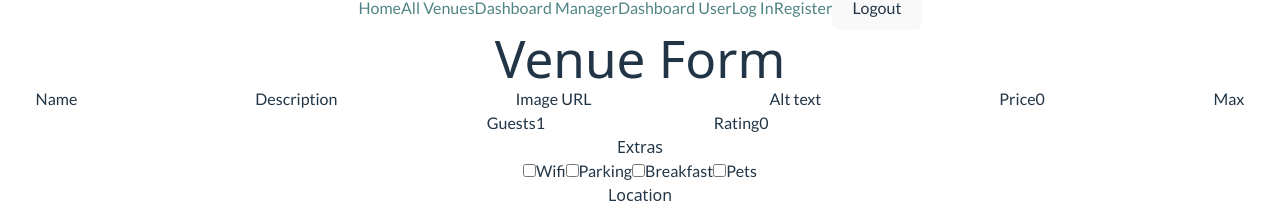
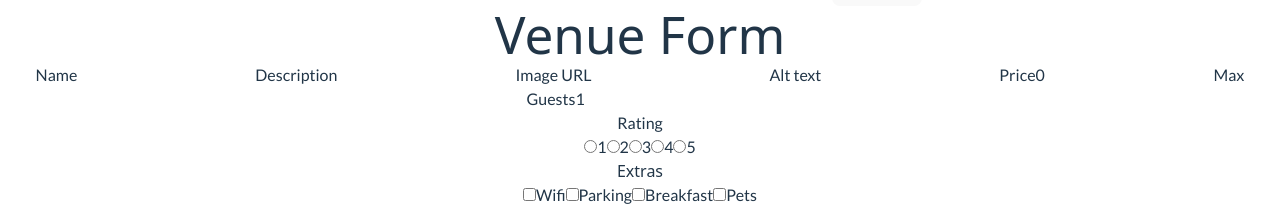
Before and after one commit to AnnaSkudsveen/PE2-Holidaze, a React (Vite) app: page /VenueCreate in a window 1280 px wide. Shown: the part 304-513 px from the top of the page. Built offline with nearby package versions, Linux system fonts and the light colour scheme; no server answers; a web font is replaced by a local one.

Commit message:
fix: bugs and error in Createvenue

```diff
--- a/src/pages/dashboard/venue/VenueCreate.tsx
+++ b/src/pages/dashboard/venue/VenueCreate.tsx
@@ -34,7 +34,7 @@ function VenueCreate() {
       }
 
       console.log("Venue created:", data.data);
-      navigate(`/venues/${data.data.id}`);
+      navigate(`/venue/${data.data.id}`);
     } catch (error) {
       console.error("Error creating venue:", error);
     }
--- a/src/pages/dashboard/venue/VenueForm.tsx
+++ b/src/pages/dashboard/venue/VenueForm.tsx
@@ -134,17 +134,61 @@ function VenueForm({
         />
       </label>
 
+      <div>
+        <label>Rating</label>
+        <div>
           <label>
-        Rating
             <input
+              type="radio"
               name="rating"
-          type="number"
-          value={venueData.rating}
+              value={1}
+              checked={venueData.rating === 1}
               onChange={handleChange}
-          min={0}
-          max={5}
             />
+            1
           </label>
+          <label>
+            <input
+              type="radio"
+              name="rating"
+              value={2}
+              checked={venueData.rating === 2}
+              onChange={handleChange}
+            />
+            2
+          </label>
+          <label>
+            <input
+              type="radio"
+              name="rating"
+              value={3}
+              checked={venueData.rating === 3}
+              onChange={handleChange}
+            />
+            3
+          </label>
+          <label>
+            <input
+              type="radio"
+              name="rating"
+              value={4}
+              checked={venueData.rating === 4}
+              onChange={handleChange}
+            />
+            4
+          </label>
+          <label>
+            <input
+              type="radio"
+              name="rating"
+              value={5}
+              checked={venueData.rating === 5}
+              onChange={handleChange}
+            />
+            5
+          </label>
+        </div>
+      </div>
 
       <div>
         <h3>Extras</h3>
```
Lines whose indentation alone changed are shown as unchanged.
